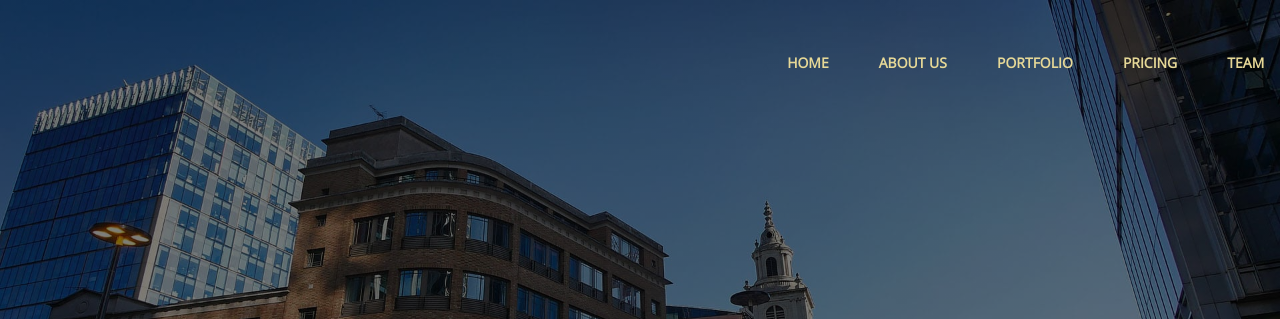
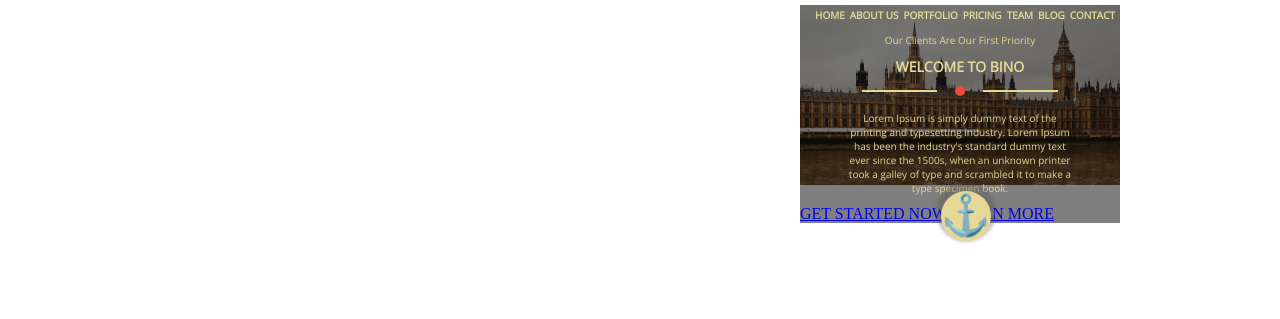
Before and after one commit to abrezovich/eclat, a plain HTML site: page index.html in a window 1280 px wide. Shown: the top 319 px of the page. Drawn offline with nearby package versions, Linux system fonts and the light colour scheme; a web font is replaced by a local one.

Commit message:
responsiv header

```diff
--- a/index.html
+++ b/index.html
@@ -11,8 +11,8 @@
     <link href="https://fonts.googleapis.com/css?family=Dorsa" rel="stylesheet">
     <link href="https://fonts.googleapis.com/css?family=Pathway+Gothic+One" rel="stylesheet">
     <link href="https://fonts.googleapis.com/css?family=Open+Sans+Condensed:300" rel="stylesheet">
-    <link rel="stylesheet" href="https://maxcdn.bootstrapcdn.com/bootstrap/4.0.0-beta/css/bootstrap.min.css" integrity="sha384-/Y6pD6FV/Vv2HJnA6t+vslU6fwYXjCFtcEpHbNJ0lyAFsXTsjBbfaDjzALeQsN6M"
-        crossorigin="anonymous">
+   <!----<link rel="stylesheet" href="https://maxcdn.bootstrapcdn.com/bootstrap/4.0.0-beta/css/bootstrap.min.css" integrity="sha384-/Y6pD6FV/Vv2HJnA6t+vslU6fwYXjCFtcEpHbNJ0lyAFsXTsjBbfaDjzALeQsN6M"-->
+    <!----   crossorigin="anonymous"> -->
     <link rel="stylesheet" href="css/styles.css">
     <title>HTML-CSS-TEST</title>
 </head>
--- a/sass/_header.scss
+++ b/sass/_header.scss
@@ -1,3 +1,77 @@
+.header{
+display: block;
+width: 320px;
+height: auto;
+margin: auto;
+background-image:linear-gradient(rgba(0, 0, 0, 0.5), rgba(0, 0, 0, 0.5)), url(../image/home/slide_header1.jpg);
+background-size: contain;
+background-repeat: no-repeat;
+&_slides{
+    display: none;
+}
+&-list {
+    @include flex(flex, '', flex-end, '', '');
+    list-style: none;
+    margin-top: px-to-rem(5px);
+    &-item {
+        padding-right: px-to-rem(5px);
+    }
+    &-link {
+        @include font-settings(px-to-rem(10px), $header-link-font, $header-link-color);
+        font-weight: bold;
+        @include text-decor(none, uppercase);
+        padding-bottom: px-to-rem(30px);
+        &:hover {
+            text-decoration: none;
+            color: $header-link-hover-color;
+            border-bottom: solid px-to-rem(1px);
+            border-color: $header-link-hover-color;
+        }
+    }
+}
+&-box {
+    margin-top: px-to-rem(10px);
+    @include flex(flex, '', center, center, center);
+    flex-direction: column;
+    &-title,
+    &-subtitle,
+    &-text {
+        @include font-settings('', $header-link-font, $header-link-color);
+        text-align: center;
+        margin-bottom: px-to-rem(10px);
+    }
+    &-title {
+        font-size: px-to-rem(14px);
+        font-weight: bold;
+    }
+    &-subtitle {
+        font-size: px-to-rem(10px);
+    }
+    &-text {
+        font-size: px-to-rem(10px);
+        width: 70%;
+    }
+    &-trait-box {
+        @include flex(flex, '', center, center, '');
+        margin-bottom: px-to-rem(15px);
+        &-point {
+            @include size(px-to-rem(10px), px-to-rem(10px));
+            border-radius: px-to-rem(10px);
+            background-color: $header-link-hover-color;
+            margin: 0 px-to-rem(18px) 0 px-to-rem(18px);
+        }
+        &-trait {
+            @include size(px-to-rem(75px), px-to-rem(2px));
+            background-color: $header-link-color;
+        }
+    }
+}
+}
+
+
+/*
+
+@media (min-width 768px){
     .header {
         display: flex;
         min-width: 100%;
@@ -16,12 +90,12 @@
             position:absolute;
             top:0;
            left:0;
-        /*
+           // /
             display: flex;
             min-width: 100%;
             min-height: px-to-rem(1000px);
             margin: auto;
-        */
+            ///
             background-size:contain;
             //background-repeat:none;
            // opacity:0;
@@ -71,63 +145,8 @@
         //background-image: linear-gradient(rgba(0, 0, 0, 0.5), rgba(0, 0, 0, 0.5)), url(../image/header.jpg);
         //clip-path: polygon(0% 0%, 100% 0%, 100% 87%, 50% 100%, 0% 87%);
      //  background-size: cover;
-    &-list {
-        @include flex(flex, '', flex-end, '', '');
-        list-style: none;
-        margin-top: px-to-rem(50px);
-        &-item {
-            padding-right: px-to-rem(50px);
-        }
-        &-link {
-            @include font-settings(px-to-rem(14px), $header-link-font, $header-link-color);
-            font-weight: bold;
-            @include text-decor(none, uppercase);
-            padding-bottom: px-to-rem(30px);
-            &:hover {
-                text-decoration: none;
-                color: $header-link-hover-color;
-                border-bottom: solid px-to-rem(1px);
-                border-color: $header-link-hover-color;
-            }
-        }
-    }
-    &-box {
-        margin-top: px-to-rem(250px);
-        @include flex(flex, '', center, center, center);
-        flex-direction: column;
-        &-title,
-        &-subtitle,
-        &-text {
-            @include font-settings('', $header-link-font, $header-link-color);
-            text-align: center;
-            margin-bottom: px-to-rem(45px);
-        }
-        &-title {
-            font-size: px-to-rem(72px);
-            font-weight: bold;
-        }
-        &-subtitle {
-            font-size: px-to-rem(24px);
-        }
-        &-text {
-            font-size: px-to-rem(14px);
-            width: 40%;
-        }
-        &-trait-box {
-            @include flex(flex, '', center, center, '');
-            margin-bottom: px-to-rem(45px);
-            &-point {
-                @include size(px-to-rem(10px), px-to-rem(10px));
-                border-radius: px-to-rem(10px);
-                background-color: $header-link-hover-color;
-                margin: 0 px-to-rem(18px) 0 px-to-rem(18px);
-            }
-            &-trait {
-                @include size(px-to-rem(75px), px-to-rem(2px));
-                background-color: $header-link-color;
-            }
-        }
-    }
+
+
         &-link-box {
             @include flex(flex, '', center, '', '');
         }
@@ -151,3 +170,5 @@
            }
         }
     }
+}
+*/
```
Also changed, not shown: css/styles.css. Lines whose indentation alone changed are shown as unchanged.
